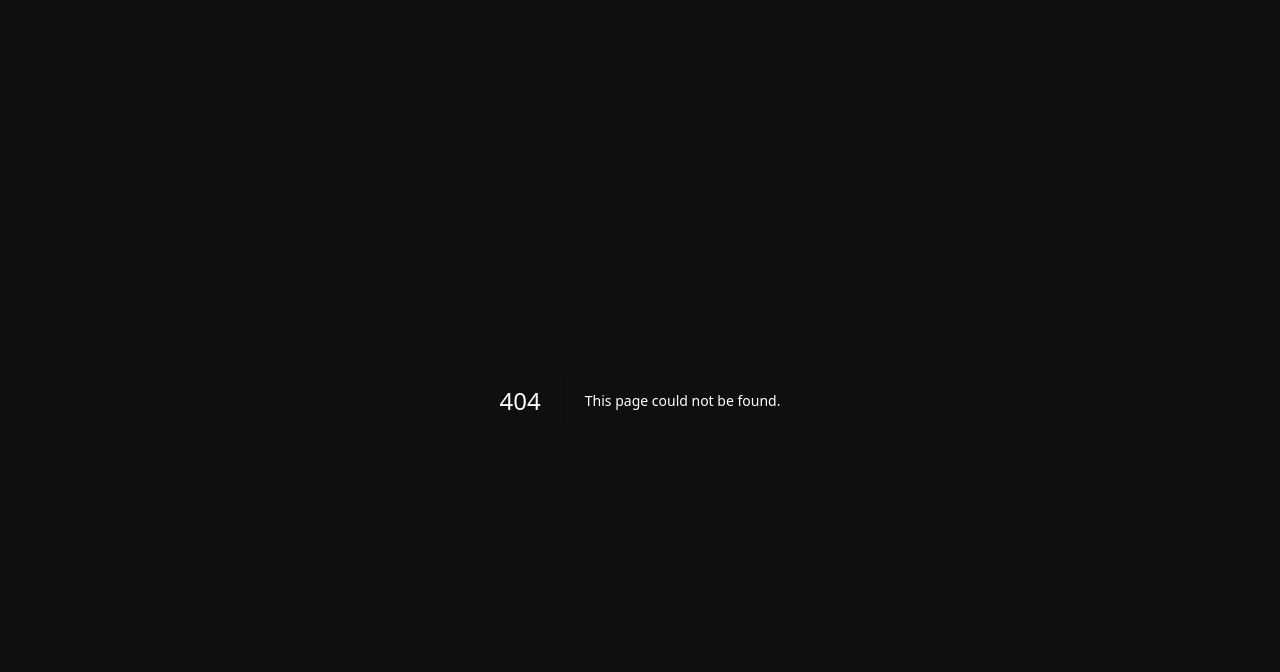
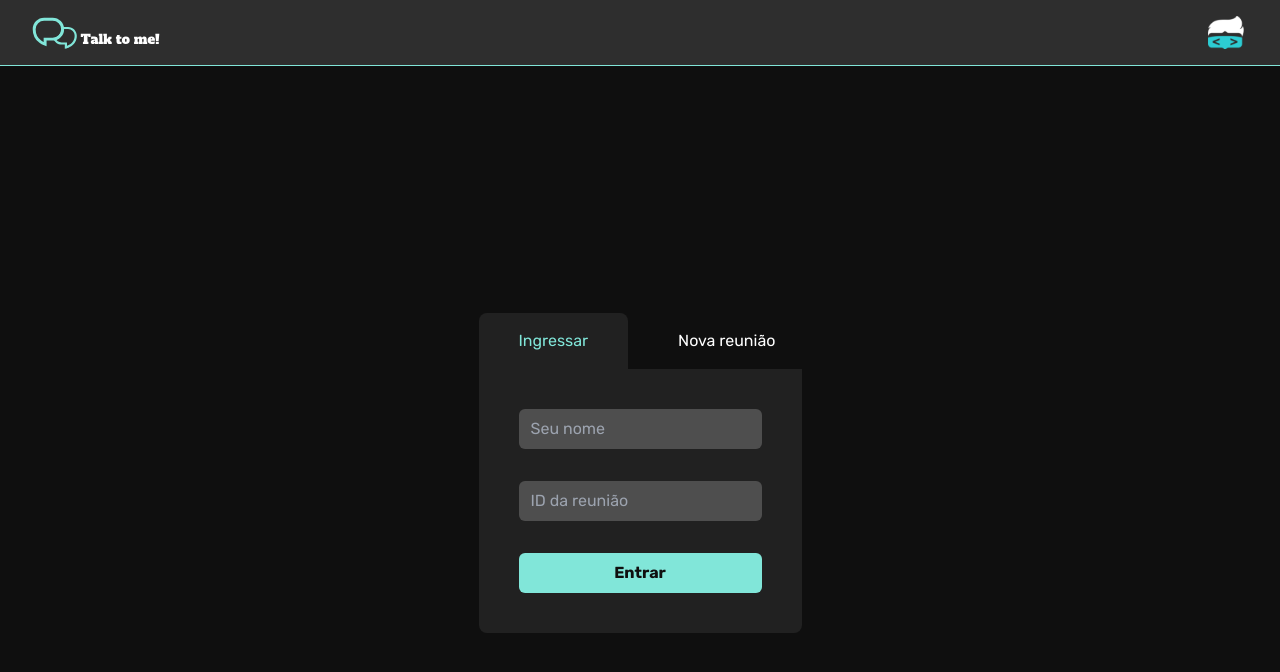
Before and after one commit to renovatt/talk-to-me-front-end, a Next.js app: page /home in a window 1280 px wide. Before the commit this address had no page. Shown: the top 672 px of the page. Built offline with nearby package versions, Linux system fonts and the light colour scheme.

Commit message:
refactor: form wrapper refactored

```diff
--- /dev/null
+++ b/src/app/_components/CreateRoom.tsx
@@ -0,0 +1,15 @@
+'use client'
+import Button from '@/components/Button'
+import { Input } from '@/components/Input'
+import { useRef } from 'react'
+
+export default function CreateRoom() {
+  const name = useRef<HTMLInputElement>(null)
+
+  return (
+    <>
+      <Input placeholder="Seu nome" type="text" ref={name} />
+      <Button title="Criar" type="button" />
+    </>
+  )
+}
--- /dev/null
+++ b/src/app/_components/FormWrapper.tsx
@@ -0,0 +1,48 @@
+'use client'
+import { useState } from 'react'
+import CreateRoom from './CreateRoom'
+import JoinRoom from './JoinRoom'
+
+export default function FormWrapper() {
+  const [selectedRoom, setSelectedRoom] = useState<'create' | 'join'>('join')
+  const handleSelectRoom = (room: 'create' | 'join') => {
+    setSelectedRoom(room)
+  }
+  return (
+    <article className="h-60 w-full max-w-[580px]">
+      <section className="mx-auto flex items-center space-x-6 text-center ">
+        <span
+          className={`w-1/2 cursor-pointer  p-4 text-xs md:text-base ${
+            selectedRoom === 'join' && ' rounded-t-lg bg-600  text-700'
+          }`}
+          onClick={() => handleSelectRoom('join')}
+        >
+          Ingressar
+        </span>
+        <span
+          className={`w-1/2 cursor-pointer  p-4 text-xs md:text-base ${
+            selectedRoom === 'create' && ' rounded-t-lg bg-600  text-700'
+          }`}
+          onClick={() => handleSelectRoom('create')}
+        >
+          Nova reunião
+        </span>
+      </section>
+
+      <section className="space-y-8 rounded-b-lg bg-600 p-10">
+        <RoomSelector selectedRoom={selectedRoom} />
+      </section>
+    </article>
+  )
+}
+
+const RoomSelector = ({ selectedRoom }: { selectedRoom: string }) => {
+  switch (selectedRoom) {
+    case 'create':
+      return <CreateRoom />
+    case 'join':
+      return <JoinRoom />
+    default:
+      return <JoinRoom />
+  }
+}
--- /dev/null
+++ b/src/app/_components/JoinRoom.tsx
@@ -0,0 +1,15 @@
+import Button from '@/components/Button'
+import { Input } from '@/components/Input'
+import { useRef } from 'react'
+
+export default function JoinRoom() {
+  const name = useRef<HTMLInputElement>(null)
+  const id = useRef<HTMLInputElement>(null)
+  return (
+    <>
+      <Input placeholder="Seu nome" type="text" ref={name} />
+      <Input placeholder="ID da reunião" type="text" ref={id} />
+      <Button title="Entrar" type="button" />
+    </>
+  )
+}
--- /dev/null
+++ b/src/app/home/page.tsx
@@ -0,0 +1,13 @@
+import Header from '../_components/Header'
+import FormWrapper from '../_components/FormWrapper'
+
+export default function Home() {
+  return (
+    <main className="flex min-h-screen flex-col">
+      <Header />
+      <section className="mx-auto flex flex-1 flex-col items-center justify-center">
+        <FormWrapper />
+      </section>
+    </main>
+  )
+}
--- a/src/app/page.tsx
+++ b/src/app/page.tsx
@@ -8,7 +8,7 @@ export default function Home() {
   const router = useRouter()
   useEffect(() => {
     setTimeout(() => {
-      router.push('/join')
+      router.push('/home')
     }, 3000)
   }, [router])
   return (
--- a/src/components/Button.tsx
+++ b/src/components/Button.tsx
@@ -1,10 +1,14 @@
 interface IButton {
   title: string
+  type: 'button' | 'submit' | 'reset'
 }
 
-export default function Button({ title }: IButton) {
+export default function Button({ title, type }: IButton) {
   return (
-    <button className="w-full rounded-md bg-700 p-2 font-bold text-800 hover:opacity-90">
+    <button
+      type={type}
+      className="w-full rounded-md bg-700 p-2 font-bold text-800 hover:opacity-90"
+    >
       {title}
     </button>
   )
```
